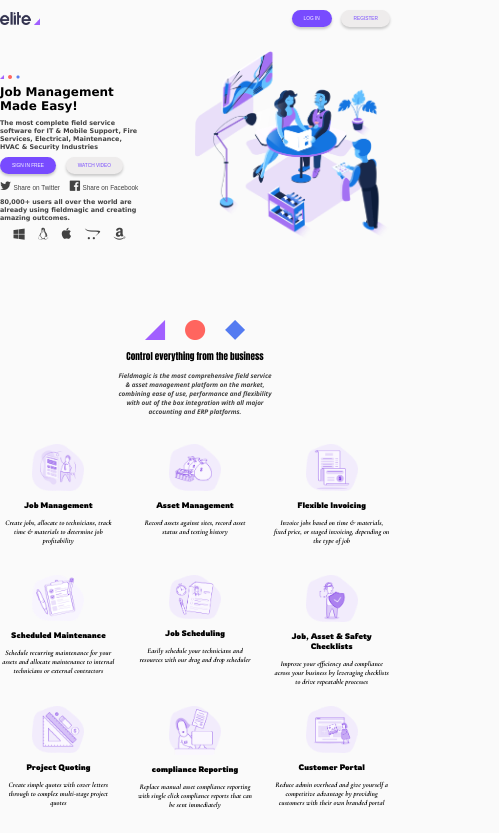
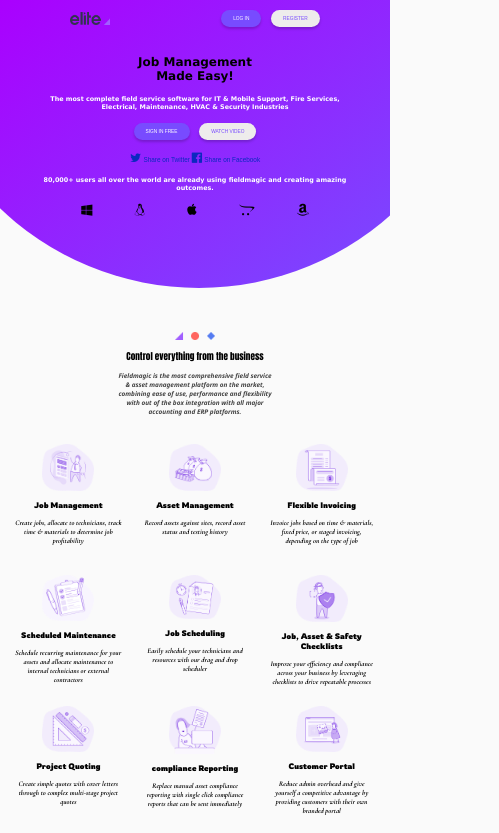
Before and after one commit to farazmrx/elite, a website: page index.html in a window 390 px wide. Shown: the top 833 px of the page, 499 px wide, since content can reach past the window. Drawn offline with nearby package versions, Linux system fonts and the light colour scheme; a web font is replaced by a local one.

Commit message:
Responsive the phone breakpoint

```diff
--- a/index.html
+++ b/index.html
@@ -50,6 +50,39 @@
                     <img src="image/Vector Smart Object.png" alt="header photo" class="header__image">
                 </div><!-- header img -->
             </div><!-- header container -->
+
+            <div class="header__nav-phone">
+                <img src="image/LOGO@1x.png" alt="logo" class="header__logo-phone">
+                <div class="header__button-phone">
+                    <a href="#" class="btn btn--purple">Log in</a>
+
+                    <a href="#" class="btn btn--gray">Register</a>
+                </div><!-- header button -->
+            </div><!-- header nav -->
+
+            <div class="header__container-phone">
+                <div class="header__text-phone">
+                    <img src="image/object.png" alt="object" class="header__text-shape-phone">
+                    <h1 class="header__text-main-phone">Job Management<br>Made Easy!</h1>
+                    <p class="header__text-paragraph-phone">The most complete field service software for IT & Mobile Support, Fire Services, Electrical, Maintenance, HVAC & Security Industries</p>
+                    <div class="header__text-button-phone">
+                        <a href="#" class="btn btn--purple">Sign in free</a>
+                        <a href="#" class="btn btn--gray">Watch video</a>
+                    </div><!-- header text button -->
+                    <div class="header__text-share-phone">
+                        <a href="#" class="btn--share-phone"><i class="fa fa-twitter"></i>Share on Twitter</a>
+                        <a href="#" class="btn--share-phone"><i class="fa fa-facebook-official"></i>Share on Facebook</a>
+                    </div><!-- header text share -->
+                    <p class="header__text-paragraph-phone">80,000+ users all over the world are already using fieldmagic and creating amazing outcomes.</p>
+                    <div class="header__text-company-phone">
+                        <i class="fa fa-windows"></i>
+                        <i class="fa fa-linux"></i>
+                        <i class="fa fa-apple"></i>
+                        <i class="fa fa-opencart"></i>
+                        <i class="fa fa-amazon"></i>
+                    </div><!-- header text company phone-->
+                </div><!-- header__text phone-->
+            </div><!-- header container phone-->
         </div><!-- container -->
     </header>
 
--- a/sass/base/_base.scss
+++ b/sass/base/_base.scss
@@ -54,4 +54,8 @@
 .container {
     max-width: 108rem;
     margin: 0 auto;
+
+    @include respond(tablet) {
+        max-width: 90rem;
+    }
 }
--- a/sass/base/_typographi.scss
+++ b/sass/base/_typographi.scss
@@ -14,3 +14,7 @@
     display: inline-block;
     margin-bottom: 7rem;
 }
+
+.header__secondary-image {
+    width: 10rem;
+}
--- a/sass/components/_section-features.scss
+++ b/sass/components/_section-features.scss
@@ -1,5 +1,9 @@
 .features {
     padding: 20rem 0;
+
+    @include respond(phone) {
+        padding: 10rem 0;
+    }
 
     &__container {
         display: grid;
@@ -35,6 +39,9 @@
         border-radius: 20px;
         padding: 3rem 4rem;
         margin-left: 20%;
+        @include respond(tablet) {
+            margin-left: 0;
+        }
 
         &-header {
             font-size: 3rem;
@@ -82,6 +89,10 @@
             @include respond(desktop) {
                 padding: 1.6rem 4rem;
             }
+
+            @include respond(phone) {
+                padding: 2.37rem 4rem;
+            }
         }
     }
 }
--- a/sass/components/_section-trial.scss
+++ b/sass/components/_section-trial.scss
@@ -11,5 +11,10 @@
         padding: 12rem 6rem;
         clip-path: ellipse(42% 51% at 52% 51%);
         z-index: -1;
+        &-img {
+            @include respond(tablet) {
+                width: 30rem;
+            }
+        }
     }
 }
--- a/sass/layout/_header.scss
+++ b/sass/layout/_header.scss
@@ -6,6 +6,10 @@
         align-items: center;
         justify-content: space-between;
         margin-bottom: 6rem;
+
+        @include respond(phone) {
+            display: none;
+        }
     }
 
     &__logo {
@@ -17,6 +21,12 @@
         justify-content: space-between;
     }
 
+    &__image {
+        flex: 1;
+        width: 100%;
+        // background-color: orange;
+    }
+
     &__text {
         flex: 0 0 50%;
         display: flex;
@@ -24,6 +34,9 @@
         justify-content: space-between;
         padding: 6rem 14rem 0 0;
         // background-color: red;
+        @include respond(tablet) {
+            flex: 0 0 60%;
+        }
 
         &-shape {
             // padding-top: 6rem;
@@ -55,9 +68,83 @@
         }
     }
 
-    &__image {
-        flex: 1;
-        width: 100%;
-        // background-color: orange;
+    &__container-phone {
+        display: none;
+    }
+
+    &__nav-phone {
+        display: none;
+    }
+
+    @include respond(phone) {
+        padding-bottom: 10rem;
+        background: linear-gradient(to right bottom, $color-primery-dark, $color-primery-light);
+        clip-path: circle(83.6% at 51% 0);
+        &__container {
+            display: none;
+        }
+
+        &__nav-phone {
+            display: flex;
+            align-items: center;
+            justify-content: space-around;
+            margin-bottom: 1rem;
+        }
+
+        &__logo-phone {
+            width: 10rem;
+        }
+
+        &__container-phone {
+            display: inline-block;
+            width: 100%;
+            text-align: center;
+        }
+
+        &__text-shape-phone {
+            display: none;
+        }
+
+        &__text-phone {
+            padding: 6rem;
+            display: flex;
+            flex-direction: column;
+            justify-content: space-between;
+            // background-color: red;
+
+            & > * {
+                margin-bottom: 3rem;
+            }
+        }
+
+        &__text-main-phone {
+            font-size: 3rem;
+            font-weight: 900;
+            font-family: 'Lucida Sans', Geneva, Verdana, sans-serif;
+            // color: $color-white;
+        }
+
+        &__text-paragraph-phone {
+            font-size: 1.6rem;
+            font-family: 'Quintessential', cursive;
+            font-weight: 600;
+            color: $color-white;
+        }
+
+        &__text-share-phone {
+            font-size: 1.6rem;
+            color: $color-white;
+        }
+
+        &__text-company-phone {
+            display: flex;
+            justify-content: space-evenly;
+            font-size: 3rem;
+            color: black;
+        }
+    }
+
+    .btn--share-phone {
+        color: rgb(11, 41, 192);
     }
 }
```
Also changed, not shown: dist/style.css.
